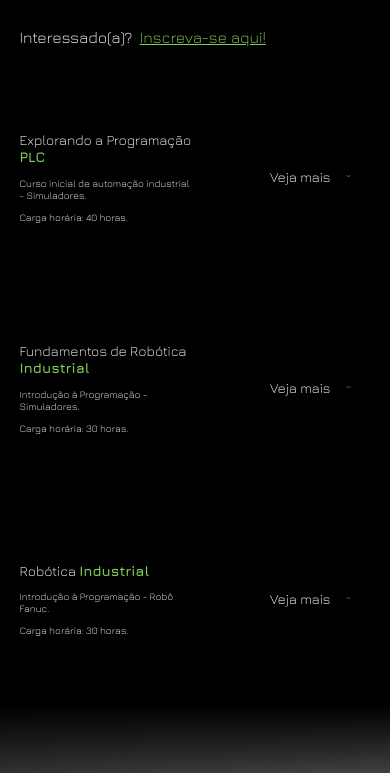
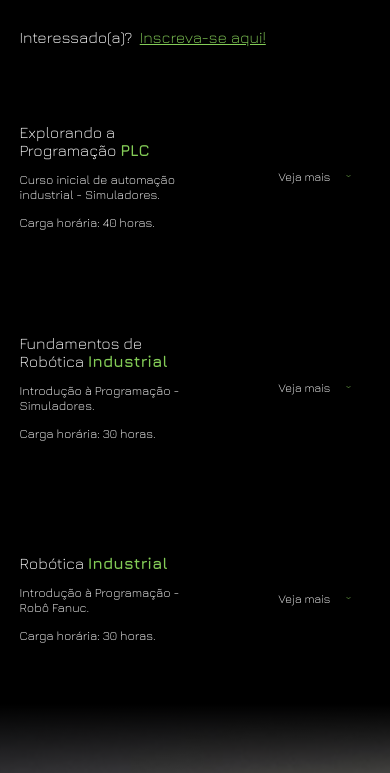
Before and after one commit to luisrissardo/roboticaprado, a plain HTML site: page index.html in a window 390 px wide. Shown: the part 900-1673 px from the top of the page. Drawn offline with nearby package versions, Linux system fonts and the light colour scheme.

Commit message:
Add files via upload

```diff
--- a/style.css
+++ b/style.css
@@ -482,13 +482,13 @@ main{
         font-size: 20px;
     }
     p{
-        font-size: 14px;
+        font-size: 12px;
     }
     .text h1{
-        font-size: 14px;
+        font-size: 16px;
     }
     .text p{
-        font-size: 10px;
+        font-size: 12.5px;
     }
     .vejamais{
         padding-right: 10%;
```
